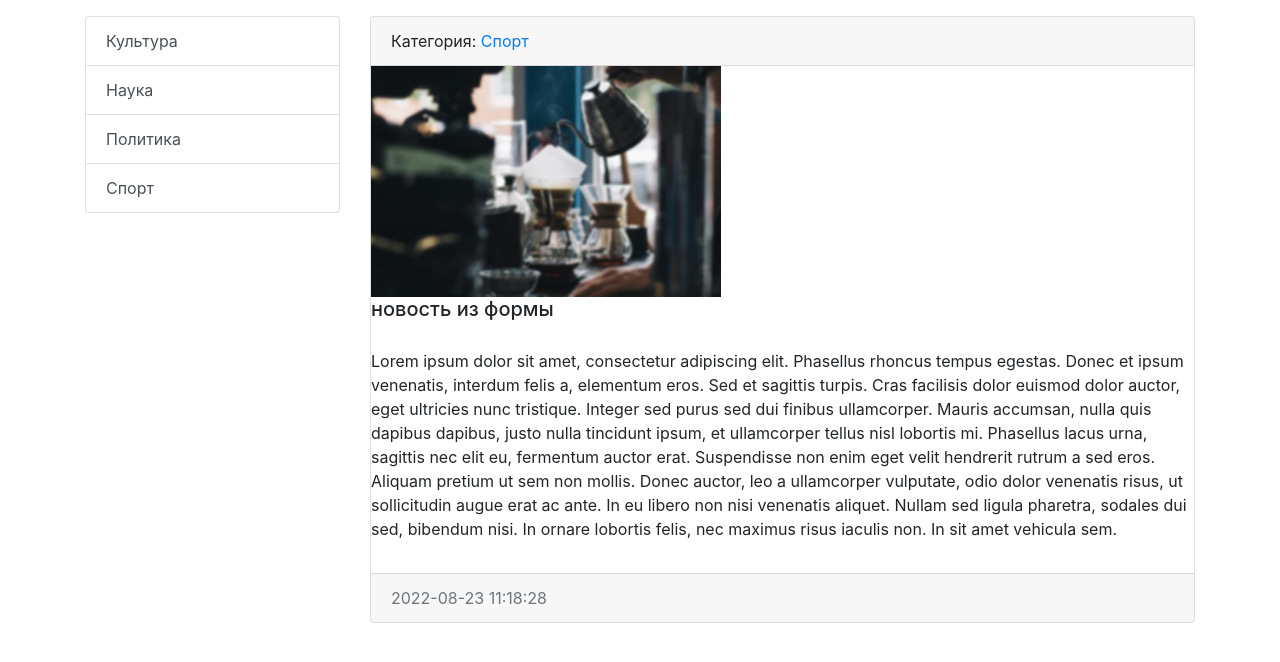
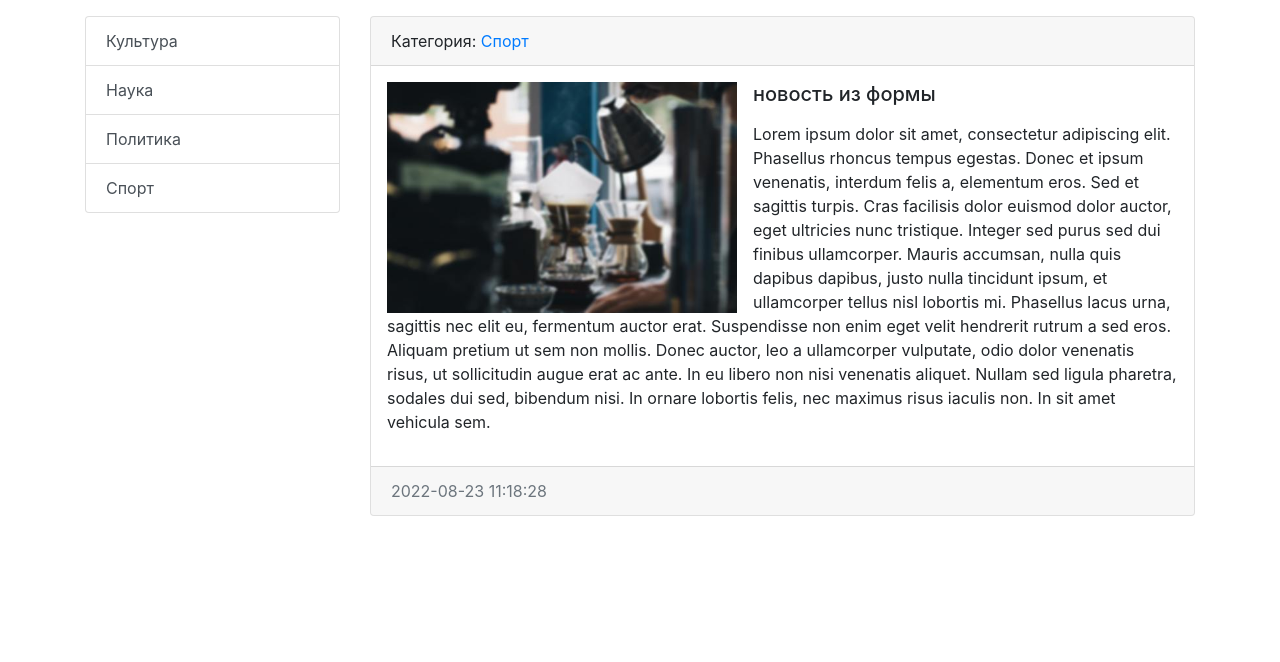
Before and after one commit to FwexYy/Django-news-page, a Django app: page /news/9 in a window 1280 px wide. Shown: the part 56-718 px from the top of the page. Run offline with Django 4.2, Linux system fonts and the light colour scheme; data comes from the database, SQL or seed files in the repository; both versions use the stored data as it was after the commit; parts of the project's set-up code (start-up, migrations or seed data) failed here and were passed over; some libraries are stand-ins or nearby versions.

Commit message:
initial commit

```diff
--- a/testsite/news/templates/news/add_news.html
+++ b/testsite/news/templates/news/add_news.html
@@ -53,7 +53,7 @@
         </div>
 
 
-        <button type="submit" class="btn btn-primary btn-block">Добавить новость</button>
+        <button type="submit" class="btn btn-primary btn-block">Добавить новость dadas</button>
     </form>
 
 </div>
--- a/testsite/news/templates/news/news_detail.html
+++ b/testsite/news/templates/news/news_detail.html
@@ -14,15 +14,23 @@
         <div class="card-header">
             Категория: <a href="{{ news_item.category.get_absolute_url }}">{{ news_item.category }}</a>
         </div>
-        {% if item.photo %}
-        <img src="{{ news_item.photo.url }}" alt="" width="350" class="float-left mr-3">
-        {% else %}
-        <img src="{{ news_item.photo.url }}" alt="" width="350" class="float-left mr-3">
-        {% endif %}
-        <h5 class="card-title">{{  news_item.title }}</h5>
-        <p class="card-text">{{ news_item.content|safe|linebreaks }}</p>
+        <!--        <div class="media m-3">-->
+        <!--            {% if item.photo %}-->
+        <!--            <img src="{{ news_item.photo.url }}" alt="" width="350" class="float-left mr-3">-->
+        <!--            {% else %}-->
+        <!--            <img src="{{ news_item.photo.url }}" alt="" width="350" class="float-left mr-3">-->
+        <!--            {% endif %}-->
+        <!--        </div>-->
+        <div class="media m-3">
+            <div class="media-body">
+                <img src="{{ news_item.photo.url }}" alt="" width="350" class="float-left mr-3">
+                <h5 class="card-title">{{  news_item.title }}</h5>
+                <p class="card-text">{{ news_item.content|safe|linebreaks }}</p>
+            </div>
+        </div>
         <div class="card-footer text-muted">
-            {{ news_item.created_at|date:"Y-m-d H:i:s" }}</div>
+            {{ news_item.created_at|date:"Y-m-d H:i:s" }}
+        </div>
     </div>
 </div>
 {% endblock %}
--- a/testsite/news/templates/news/view_news.html
+++ b/testsite/news/templates/news/view_news.html
@@ -22,7 +22,8 @@
         <h5 class="card-title">{{  news_item.title }}</h5>
         <p class="card-text">{{ news_item.content|safe|linebreaks }}</p>
         <div class="card-footer text-muted">
-            {{ news_item.created_at|date:"Y-m-d H:i:s" }}</div>
+            {{ news_item.created_at|date:"Y-m-d H:i:s" }}
+        </div>
     </div>
 </div>
 {% endblock %}
```
Also changed, not shown: testsite/db.sqlite3, testsite/news/templates/news/category.html (indentation only).
